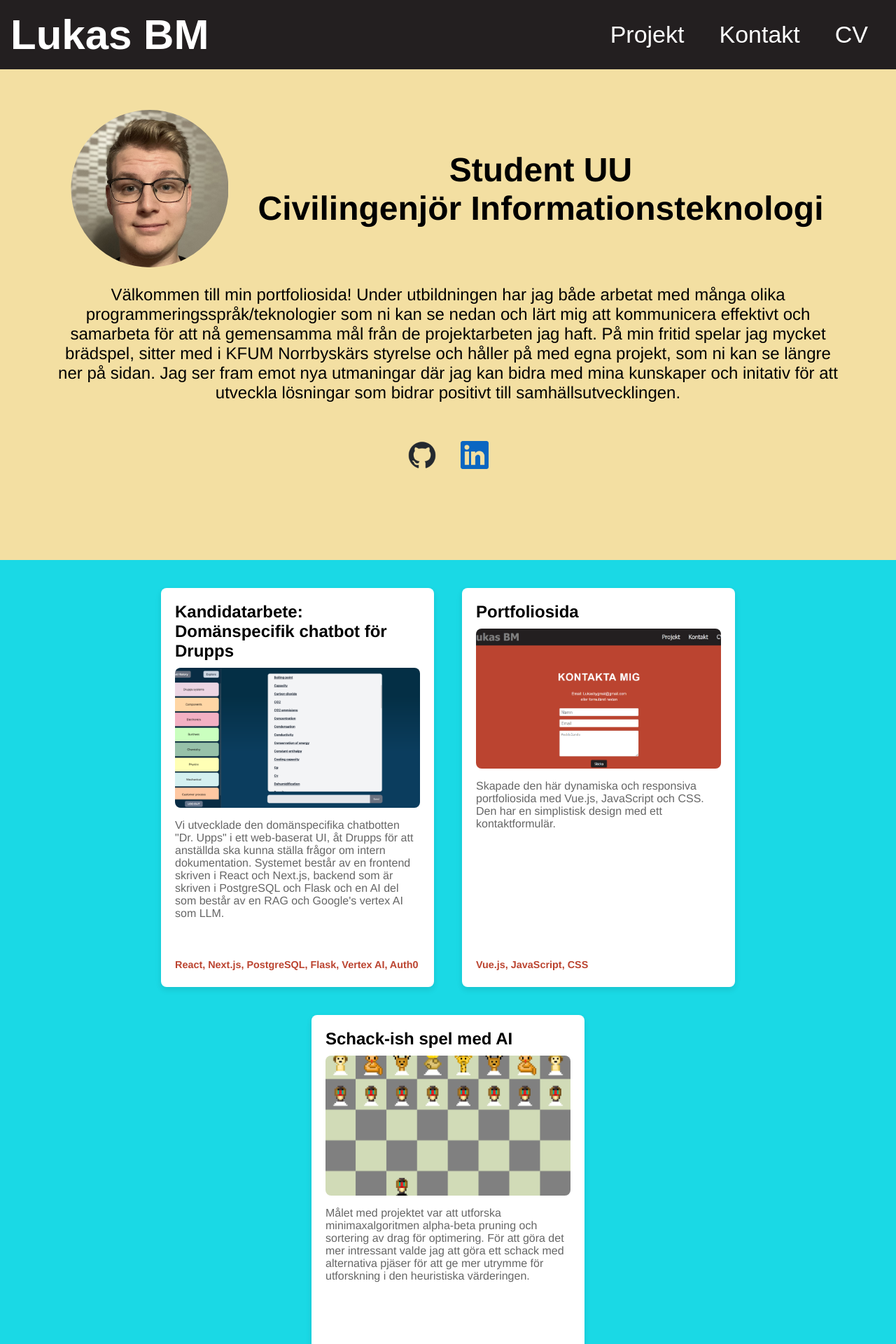
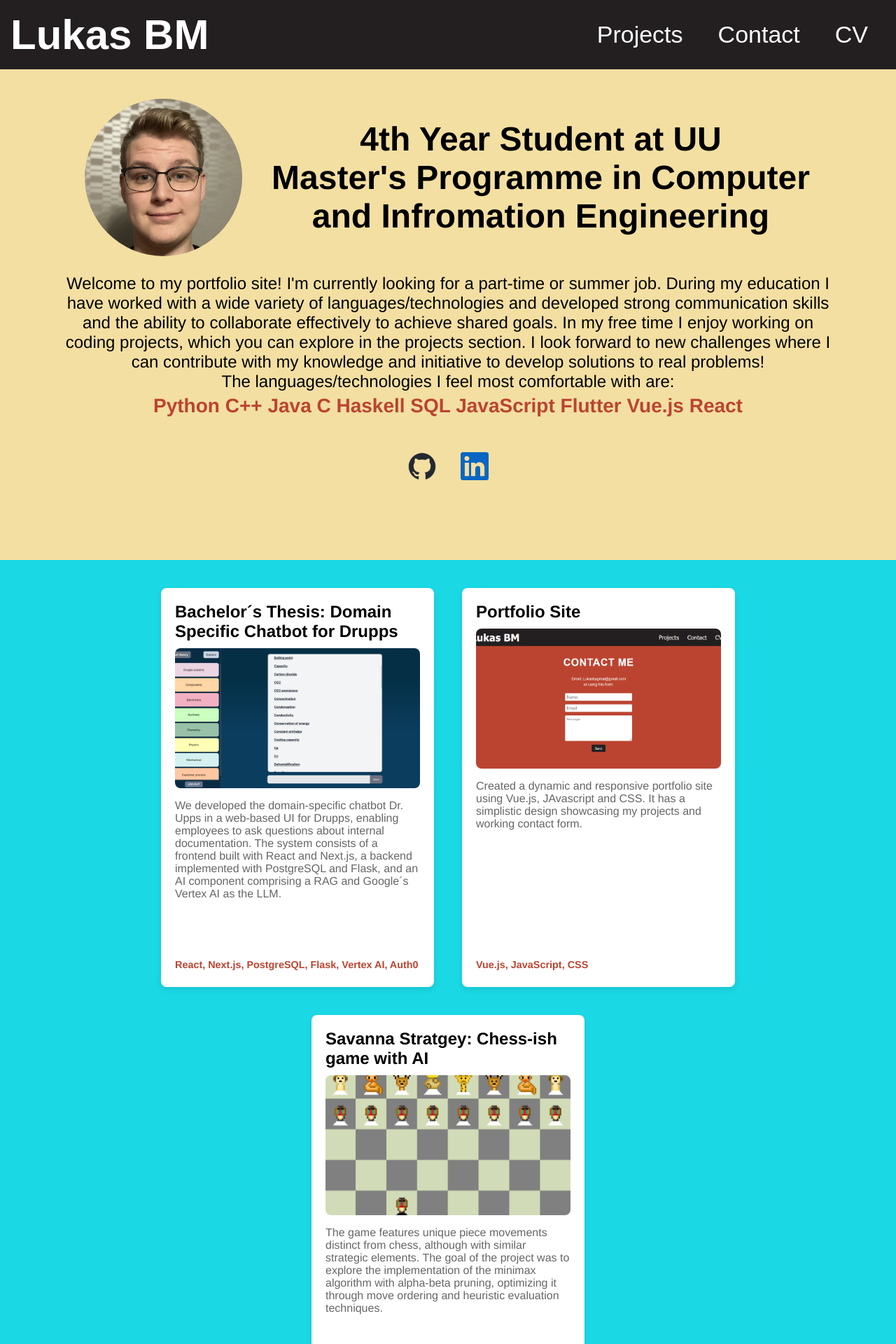
Before and after one commit to Lukasbygmal/Portfolio, a Vue app: page / in a window 1280 px wide. Shown: the top 1920 px of the page at 70% size. Built offline with nearby package versions, Linux system fonts and the light colour scheme.

Commit message:
Changed language to English and added technologies in layoutDescription

```diff
--- a/src/App.vue
+++ b/src/App.vue
@@ -8,8 +8,8 @@
         <div class="line"></div>
       </div>
       <div class="button-group" :class="{ 'show-menu': isMenuOpen }">
-        <button @click="handleButtonClick('projectLayout')">Projekt</button>
-        <button @click="handleButtonClick('contactLayout')">Kontakt</button>
+        <button @click="handleButtonClick('projectLayout')">Projects</button>
+        <button @click="handleButtonClick('contactLayout')">Contact</button>
         <a href="/LukasBygdellMalmstig-CV.pdf" target="_blank" @click="closeMenu">
           <button>CV</button>
         </a>
--- a/src/components/ContactForm.vue
+++ b/src/components/ContactForm.vue
@@ -3,7 +3,7 @@
     <form @submit.prevent="submitForm">
       <div class="form-group">
         <label for="name"></label>
-        <input type="text" id="name" v-model="form.name" placeholder="Namn" required />
+        <input type="text" id="name" v-model="form.name" placeholder="Name" required />
       </div>
       <div class="form-group">
         <label for="email"></label>
@@ -11,9 +11,9 @@
       </div>
       <div class="form-group">
         <label for="message"></label>
-        <textarea id="message" v-model="form.message" placeholder="Meddelande" required></textarea>
+        <textarea id="message" v-model="form.message" placeholder="Message" required></textarea>
       </div>
-      <button type="submit">Skicka</button>
+      <button type="submit">Send</button>
     </form>
     <div v-if="successMessage" class="success-message">{{ successMessage }}</div>
     <div v-if="errorMessage" class="error-message">{{ errorMessage }}</div>
@@ -45,7 +45,7 @@ export default {
         });
 
         if (response.ok) {
-          this.successMessage = 'Tack för ditt meddelande!';
+          this.successMessage = 'Thank you for your message!';
           this.errorMessage = '';
           this.form.name = '';
           this.form.email = '';
--- a/src/components/ContactLayout.vue
+++ b/src/components/ContactLayout.vue
@@ -2,10 +2,10 @@
     <div class="main-container">
       <div class="content-container">
         <div class="contact-title">
-          <h1>Kontakta mig</h1>
+          <h1>Contact Me</h1>
         </div>
         <div class="contact-email">
-          Email: Lukasbygmal@gmail.com <br> eller formuläret nedan
+          Email: Lukasbygmal@gmail.com <br> or using this form:
         </div>
         <ContactForm/>
       </div>
--- a/src/components/LayoutDescription.vue
+++ b/src/components/LayoutDescription.vue
@@ -1,12 +1,16 @@
 <template>
     <div class="layout-description-title">
 
-      Student UU<br> Civilingenjör Informationsteknologi
+      4th Year Student at UU<br> Master's Programme in Computer<br> and Infromation Engineering
     </div>
     <div class= "layout-description">
-      Välkommen till min portfoliosida! Under utbildningen har jag både arbetat med många olika programmeringsspråk/teknologier som ni kan se nedan och lärt mig att kommunicera effektivt och samarbeta för att nå gemensamma mål från de projektarbeten jag haft.
-      På min fritid spelar jag mycket brädspel, sitter med i KFUM Norrbyskärs styrelse och håller på med egna projekt, som ni kan se längre ner på sidan.
-      Jag ser fram emot nya utmaningar där jag kan bidra med mina kunskaper och initativ för att utveckla lösningar som bidrar positivt till samhällsutvecklingen.
+      Welcome to my portfolio site! I'm currently looking for a part-time or summer job. During my education I have worked with a wide variety of languages/technologies and
+      developed strong communication skills and the ability to collaborate effectively to achieve shared goals. In my free time I enjoy working on coding projects, which you can explore in the projects section.
+      I look forward to new challenges where I can contribute with my knowledge and initiative to develop solutions to real problems! <br>
+      The languages/technologies I feel most comfortable with are:
+    </div>
+    <div class="technologies">
+      Python C++ Java C Haskell SQL JavaScript Flutter Vue.js React
     </div>
   </template>
 
@@ -30,6 +34,13 @@
     margin: 5px 80px;
     background-color: transparent
   }
+  .technologies {
+    margin-top: auto;
+    font-size: 28px;
+    font-weight: bold;
+    background-color: transparent;
+    color: #BB4430;
+  }
 
   @media (max-width: 768px) {
   .layout-description-title{
@@ -43,7 +54,7 @@
   }
   .technologies {
     margin-top: auto;
-    font-size: 0.9em;
+    font-size: 1.2em;
     font-weight: bold;
     background-color: transparent;
     color: #BB4430;
--- a/src/components/ProjectLayout.vue
+++ b/src/components/ProjectLayout.vue
@@ -30,23 +30,23 @@ export default {
       projects: [
         {
           id: 1,
-          title: 'Kandidatarbete: Domänspecifik chatbot för Drupps',
+          title: 'Bachelor´s Thesis: Domain Specific Chatbot for Drupps',
           image: drupps,
-          description: 'Vi utvecklade den domänspecifika chatbotten "Dr. Upps" i ett web-baserat UI, åt Drupps för att anställda ska kunna ställa frågor om intern dokumentation. Systemet består av en frontend skriven i React och Next.js, backend som är skriven i PostgreSQL och Flask och en AI del som består av en RAG och Google\'s vertex AI som LLM.',
+          description: 'We developed the domain-specific chatbot Dr. Upps in a web-based UI for Drupps, enabling employees to ask questions about internal documentation. The system consists of a frontend built with React and Next.js, a backend implemented with PostgreSQL and Flask, and an AI component comprising a RAG and Google´s Vertex AI as the LLM.',
           technologies: ['React', 'Next.js', 'PostgreSQL', 'Flask', 'Vertex AI', 'Auth0']
         },
         {
           id: 2,
-          title: 'Portfoliosida',
+          title: 'Portfolio Site',
           image: portfolio_sc,
-          description: 'Skapade den här dynamiska och responsiva portfoliosida med Vue.js, JavaScript och CSS. Den har en simplistisk design med ett kontaktformulär.',
+          description: 'Created a dynamic and responsive portfolio site using Vue.js, JAvascript and CSS. It has a simplistic design showcasing my projects and working contact form.',
           technologies: ['Vue.js', 'JavaScript', 'CSS']
         },
         {
           id: 3,
-          title: 'Schack-ish spel med AI',
+          title: 'Savanna Stratgey: Chess-ish game with AI',
           image: savanna,
-          description: 'Målet med projektet var att utforska minimaxalgoritmen alpha-beta pruning och sortering av drag för optimering. För att göra det mer intressant valde jag att göra ett schack med alternativa pjäser för att ge mer utrymme för utforskning i den heuristiska värderingen.',
+          description: 'The game features unique piece movements distinct from chess, although with similar strategic elements. The goal of the project was to explore the implementation of the minimax algorithm with alpha-beta pruning, optimizing it through move ordering and heuristic evaluation techniques.',
           technologies: ['Python']
         },
       ]
```
Also changed, not shown: src/assets/portfolio_sc.png.
